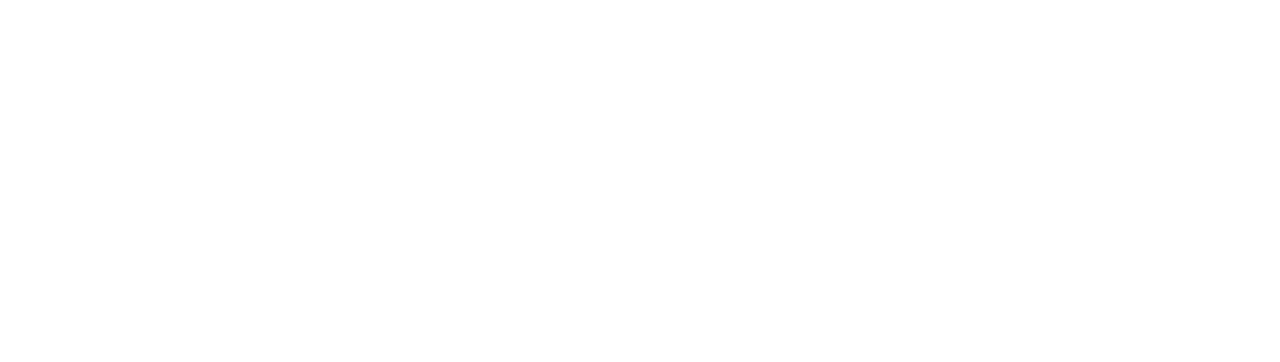
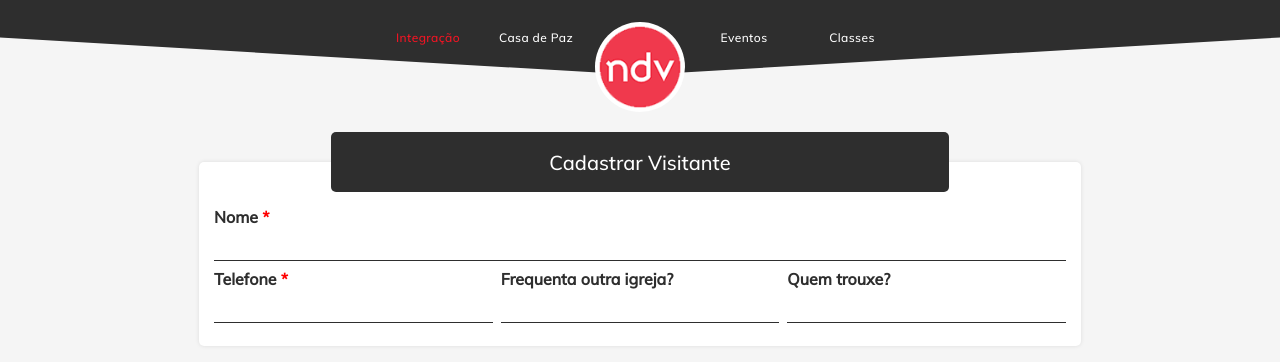
Before and after one commit to beatrizsantiago/portal-ndv, a React (Create React App) app: page /integration/register in a window 1280 px wide. Before the commit this address had no page. Shown: the top 362 px of the page. Built offline with nearby package versions, Linux system fonts and the light colour scheme.

Commit message:
Componente de input e form

```diff
--- a/src/GlobalStyled.js
+++ b/src/GlobalStyled.js
@@ -1,6 +1,7 @@
 import { createGlobalStyle } from "styled-components"
 
 import Fonts from './themes/Fonts'
+import Colors from './themes/Colors'
 
 import MuliExtraLight from './assets/fonts/Muli-ExtraLight.ttf'
 import MuliLight from './assets/fonts/Muli-Light.ttf'
@@ -56,6 +57,7 @@
     body {
         margin: 0px;
         font-family: ${Fonts.medium};
+        background-color: ${Colors.backgroundGray};
 
         a {
             text-decoration: none;
@@ -66,5 +68,9 @@
             font-family: ${Fonts.medium};
             outline: none;
         }
+
+        h1, h2, h3, h4, h5, h6 {
+            margin: 0px;
+        }
     }
 `
--- /dev/null
+++ b/src/components/BoxForm.jsx
@@ -0,0 +1,68 @@
+import React from 'react'
+import styled from 'styled-components'
+
+import Colors from '../themes/Colors'
+import { CenterRow, MiddleCenterColumn } from '../themes/StyleConstants'
+
+export default function BoxForm({ title, buttons = [], children }) {
+    return (
+        <Form>
+            <LabelTitle>
+                <Title>{title}</Title>
+            </LabelTitle>
+
+            {children}
+
+            <RowButtons>
+                {
+                    buttons.map((button, index) => (
+                        <Box key={index} index={index}>
+                            {button}
+                        </Box>
+                    ))
+                }
+            </RowButtons>
+        </Form>
+    )
+}
+
+const Form = styled.div`
+    ${MiddleCenterColumn}
+    position: relative;
+    width: 70%;
+    min-width: 280px;
+    margin-top: 50px;
+    padding: 45px 15px 15px 15px;
+    border-radius: 5px;
+    box-shadow: 0px 0px 4px rgba(0, 0, 0, 0.1);
+    box-sizing: border-box;
+    background-color: ${Colors.white};
+`
+
+const LabelTitle = styled.div`
+    ${CenterRow}
+    position: absolute;
+    top: -30px;
+    width: 70%;
+    min-width: 180px;
+    height: 60px;
+    border-radius: 5px;
+    box-sizing: border-box;
+    background-color: ${Colors.primary};
+`
+
+const Title = styled.h1`
+    color: ${Colors.white};
+    font-weight: normal;
+    font-size: 20px;
+`
+
+const RowButtons = styled.div`
+    ${CenterRow}
+    width: 100%;
+`
+
+const Box = styled.div`
+    box-sizing: border-box;
+    margin-left: ${props => props.index > 0 ? 8 : 0}px;
+`
--- a/src/components/Header.jsx
+++ b/src/components/Header.jsx
@@ -14,11 +14,11 @@
 
     useEffect(() => {
         let query = window.location.href.split('/')
-        let currentRoute = query[query.length - 1]
+        let currentRoute = query[3]
 
         let mainRoutes = ['home', 'integration']
 
-        let findRoute = mainRoutes.find(route => route === currentRoute)
+        let findRoute = mainRoutes.includes(currentRoute)
 
         if (findRoute) {
             setCurrentNavigation(currentRoute)
--- /dev/null
+++ b/src/components/Input.jsx
@@ -0,0 +1,63 @@
+import React from 'react'
+import styled from 'styled-components'
+
+import Colors from '../themes/Colors'
+import { MiddleCenterRow } from '../themes/StyleConstants'
+
+export default function Input({ label, required, type, placeholder, icon }) {
+    return (
+        <Container>
+            <Label>{label} {required ? <TextRed>*</TextRed> : null}</Label>
+            <Row>
+                {icon ? <BoxIcon>{icon}</BoxIcon> : null}
+                <DataInput type={type} placeholder={placeholder} icon={icon} />
+            </Row>
+        </Container>
+    )
+}
+
+const Container = styled.div`
+    display: flex;
+    flex-direction: column;
+    width: 100%;
+    margin-bottom: 8px;
+`
+
+const Label = styled.h2`
+    color: ${Colors.primary};
+    font-size: 16px;
+    margin-bottom: 5px;
+`
+
+const TextRed = styled.span`
+    color: ${Colors.red};
+`
+
+const Row = styled.div`
+    ${MiddleCenterRow}
+    width: 100%;
+    box-sizing: border-box;
+`
+
+const BoxIcon = styled.div`
+    ${MiddleCenterRow}
+    position: absolute;
+    width: 30px;
+    height: 30px;
+`
+
+const DataInput = styled.input.attrs(props => ({
+    type: props.type || 'text',
+    placeholder: props.placeholder || '',
+}))`
+    width: 100%;
+    font-size: 16px;
+    padding: 4px 1px 4px ${props => props.icon ? 32 : 1}px;
+    border: none;
+    border-bottom: 1px solid ${Colors.primary};
+    box-sizing: border-box;
+
+    :focus{
+        border-bottom: 2px solid ${Colors.primary};
+    }
+`
--- /dev/null
+++ b/src/components/RowInputs.jsx
@@ -0,0 +1,36 @@
+import React from 'react'
+import styled from 'styled-components'
+
+import { MiddleCenterRow } from '../themes/StyleConstants'
+
+export default function RowInputs({ inputs = [] }) {
+
+    const getWidth = () => {
+        let division = 100 / inputs.length
+        return division
+    }
+
+    return (
+        <Row>
+            {
+                inputs.map((child, index) => (
+                    <Box key={index} index={index} width={getWidth()}>
+                        {child}
+                    </Box>
+                ))
+            }
+        </Row>
+    )
+}
+
+const Row = styled.div`
+    ${MiddleCenterRow}
+    justify-content: space-between;
+    width: 100%;
+`
+
+const Box = styled.div`
+    width: ${props => props.width}%;
+    box-sizing: border-box;
+    margin-left: ${props => props.index > 0 ? 8 : 0}px;
+`
--- a/src/pages/Integration.jsx
+++ b/src/pages/Integration.jsx
@@ -3,8 +3,8 @@
 import Header from '../components/Header'
 import NavigationMenu from '../components/NavigationMenu'
 
-import { Container } from './styles/MainStyled'
-import { AddressCard, HandHeart, UsersCog, Section, Graph, BarGraph } from './styles/IntegrationStyled'
+import { Container, Section } from './styles/MainStyled'
+import { AddressCard, HandHeart, UsersCog, Graph, BarGraph } from './styles/IntegrationStyled'
 
 export default function Integration() {
     return (
@@ -13,7 +13,7 @@
 
             <NavigationMenu
                 items={[
-                    { icon: <AddressCard />, title: 'Cadastrar Visitantes', link: '/' },
+                    { icon: <AddressCard />, title: 'Cadastrar Visitantes', link: '/integration/register' },
                     { icon: <UsersCog />, title: 'Gerenciar Integradores', link: '/' },
                     { icon: <HandHeart />, title: 'Acompanhar Vidas', link: '/' },
                 ]}
--- /dev/null
+++ b/src/pages/RegisterVisitant.jsx
@@ -0,0 +1,28 @@
+import React from 'react'
+
+import Header from '../components/Header'
+import BoxForm from '../components/BoxForm'
+import RowInputs from '../components/RowInputs'
+import Input from '../components/Input'
+
+import { Container, Section } from './styles/MainStyled'
+
+export default function RegisterVisitant() {
+    return (
+        <Container>
+            <Header />
+
+            <Section>
+                <BoxForm title="Cadastrar Visitante">
+                    <Input label="Nome" required />
+                    <RowInputs inputs={[
+                        <Input label="Telefone" required />,
+                        <Input label="Frequenta outra igreja?" />,
+                        <Input label="Quem trouxe?" />
+                    ]} />
+                </BoxForm>
+            </Section>
+
+        </Container>
+    )
+}
--- a/src/pages/styles/IntegrationStyled.js
+++ b/src/pages/styles/IntegrationStyled.js
@@ -1,5 +1,4 @@
 import styled from 'styled-components'
-import { CenterColumn } from '../../themes/StyleConstants'
 import { FaAddressCard, FaHandHoldingHeart, FaUsersCog } from 'react-icons/fa'
 import { Bar } from 'react-chartjs-2'
 
@@ -13,13 +12,6 @@
 
 export const UsersCog = styled(FaUsersCog)`
     font-size: 38px;
-`
-
-export const Section = styled.section`
-    ${CenterColumn}
-    width: 100%;
-    padding: 0px 10px;
-    box-sizing: border-box;
 `
 
 export const Graph = styled.div`
--- a/src/pages/styles/MainStyled.js
+++ b/src/pages/styles/MainStyled.js
@@ -1,10 +1,17 @@
 import styled from 'styled-components'
+import { CenterColumn } from '../../themes/StyleConstants'
 
 import Colors from '../../themes/Colors'
 
 export const Container = styled.section`
     position: relative;
     width: 100%;
-    height: 100vh;
     background-color: ${Colors.backgroundGray};
 `
+
+export const Section = styled.section`
+    ${CenterColumn}
+    width: 100%;
+    padding: 0px 10px;
+    box-sizing: border-box;
+`
--- a/src/routes.js
+++ b/src/routes.js
@@ -4,6 +4,7 @@
 import Login from './pages/Login'
 import Home from './pages/Home'
 import Integration from './pages/Integration'
+import RegisterVisitant from './pages/RegisterVisitant'
 
 export default function MainRoutes() {
     return (
@@ -11,6 +12,7 @@
             <Route path="/" element={<Login />} />
             <Route path="/home" element={<Home />} />
             <Route path="/integration" element={<Integration />} />
+            <Route path="/integration/register" element={<RegisterVisitant />} />
         </Routes>
     )
 }
```
